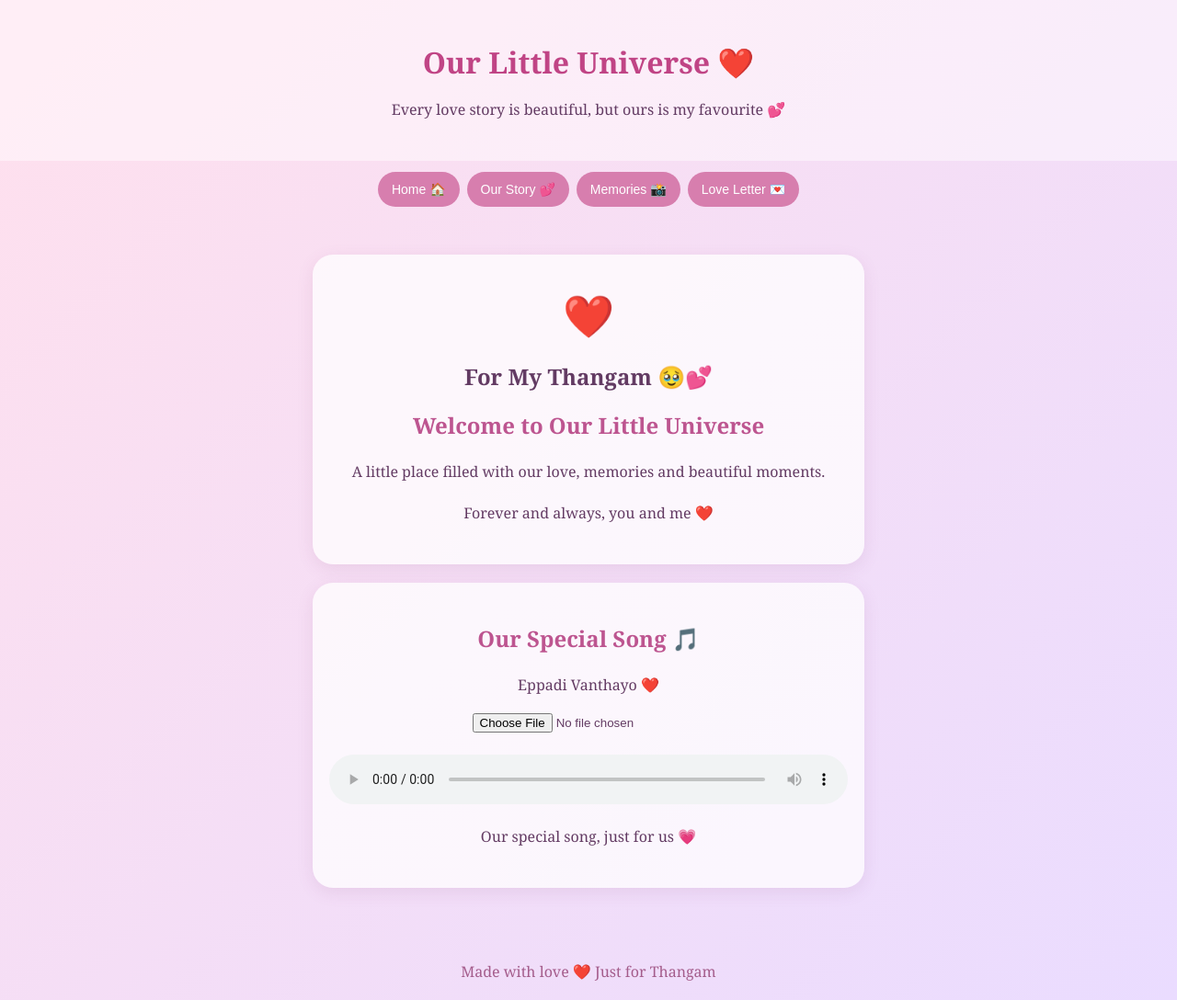
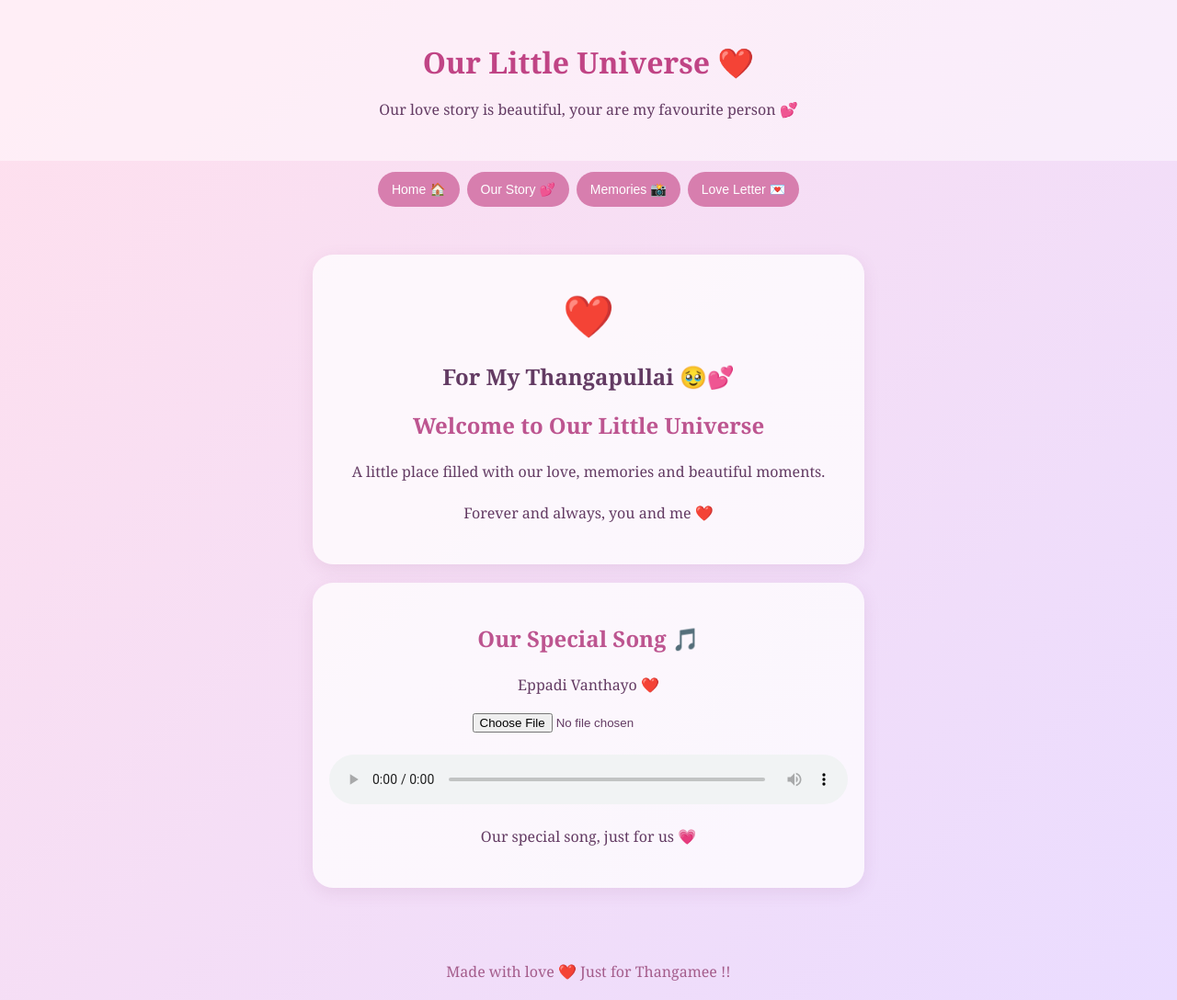
Before and after one commit to Doreen1901/our-little-universe-, a plain HTML site: page index.html in a window 1280 px wide. Shown: the whole page at 92% size. Drawn offline with Linux system fonts and the light colour scheme.

Commit message:
Update index.html

```diff
--- a/index.html
+++ b/index.html
@@ -131,7 +131,7 @@ footer {
 
 <header>
     <h1>Our Little Universe ❤️</h1>
-    <p>Every love story is beautiful, but ours is my favourite 💕</p>
+    <p> Our love story is beautiful, your  are my favourite person 💕</p>
 </header>
 
 <nav>
@@ -146,7 +146,7 @@ footer {
 
     <div class="card">
         <div class="heart">❤️</div>
-        <h1>For My Thangam 🥹💕</h1>
+        <h1>For My Thangapullai 🥹💕</h1>
         <h2>Welcome to Our Little Universe</h2>
         <p>
             A little place filled with our love,
@@ -246,7 +246,7 @@ footer {
             memories with you.
             <br><br>
 
-            I love you so much, Thangam!
+            I love you so much, Thangapullai ✨🤍
             ❤️🥹
         </p>
 
@@ -256,7 +256,7 @@ footer {
 </section>
 
 <footer>
-    Made with love ❤️ Just for Thangam
+    Made with love ❤️ Just for Thangamee !!
 </footer>
 
 <script>
```
